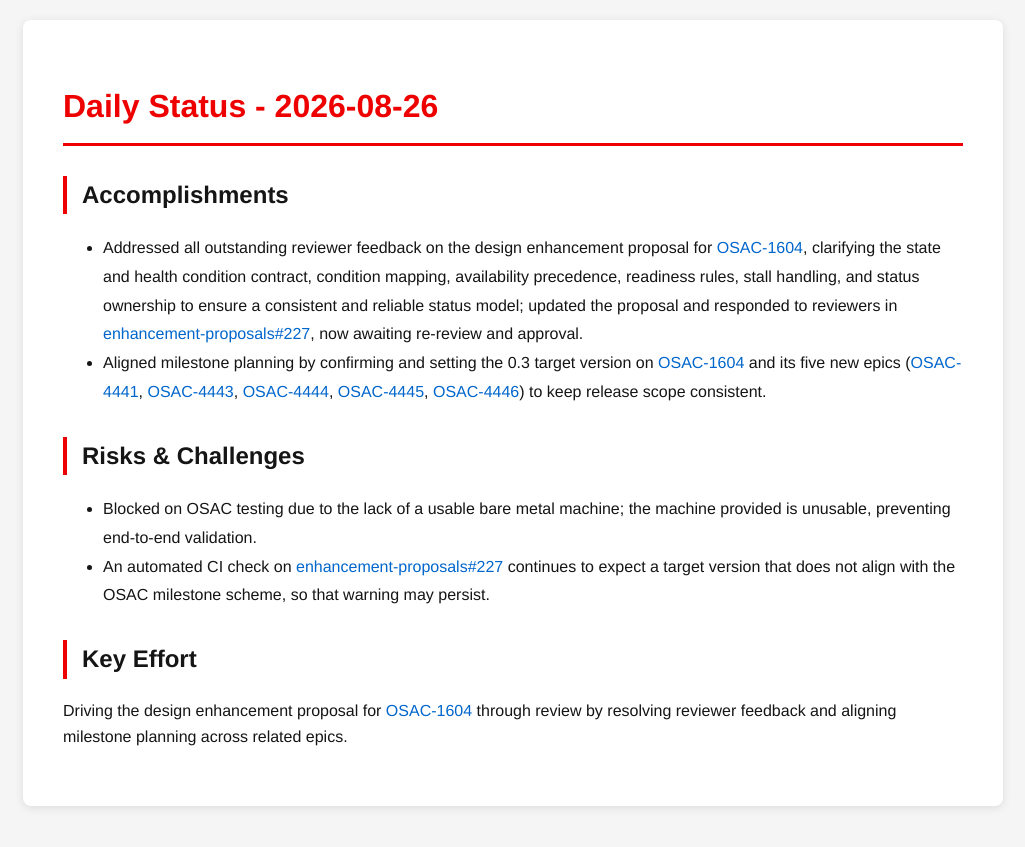
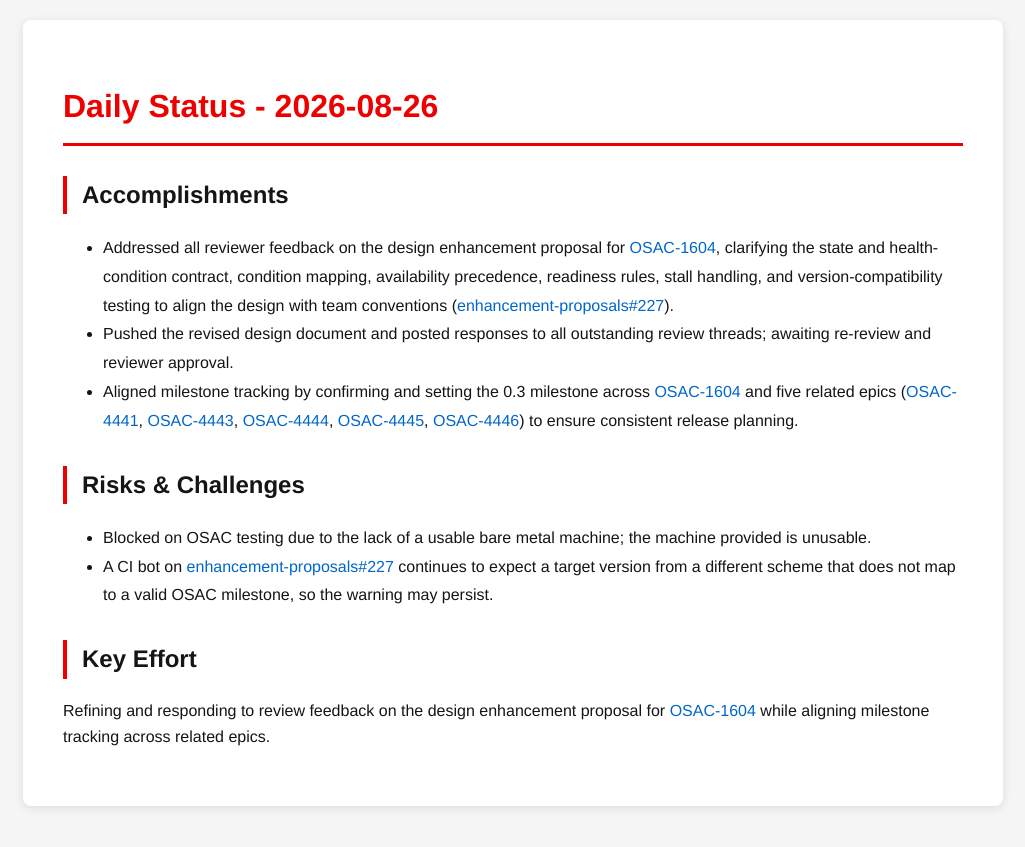
Before and after one commit to tzvatot/daily-status, a Jekyll site: the page built from 2026-08-26.md, in a window 1280 px wide. Shown: the top 847 px of the page, without its empty margins (127-1152 px from the left). Built offline with Jekyll 4.4.1, drawn with Linux system fonts in a browser that asks for light colours.

Commit message:
Daily status update - 2026-08-26

```diff
--- a/2026-08-26.md
+++ b/2026-08-26.md
@@ -7,12 +7,13 @@ date: 2026-08-26
 # Daily Status - 2026-08-26
 
 ## Accomplishments
-- Addressed all outstanding reviewer feedback on the design enhancement proposal for [OSAC-1604](https://redhat.atlassian.net/browse/OSAC-1604), clarifying the state and health condition contract, condition mapping, availability precedence, readiness rules, stall handling, and status ownership to ensure a consistent and reliable status model; updated the proposal and responded to reviewers in [enhancement-proposals#227](https://github.com/osac-project/enhancement-proposals/pull/227), now awaiting re-review and approval.
-- Aligned milestone planning by confirming and setting the 0.3 target version on [OSAC-1604](https://redhat.atlassian.net/browse/OSAC-1604) and its five new epics ([OSAC-4441](https://redhat.atlassian.net/browse/OSAC-4441), [OSAC-4443](https://redhat.atlassian.net/browse/OSAC-4443), [OSAC-4444](https://redhat.atlassian.net/browse/OSAC-4444), [OSAC-4445](https://redhat.atlassian.net/browse/OSAC-4445), [OSAC-4446](https://redhat.atlassian.net/browse/OSAC-4446)) to keep release scope consistent.
+- Addressed all reviewer feedback on the design enhancement proposal for [OSAC-1604](https://redhat.atlassian.net/browse/OSAC-1604), clarifying the state and health-condition contract, condition mapping, availability precedence, readiness rules, stall handling, and version-compatibility testing to align the design with team conventions ([enhancement-proposals#227](https://github.com/osac-project/enhancement-proposals/pull/227)).
+- Pushed the revised design document and posted responses to all outstanding review threads; awaiting re-review and reviewer approval.
+- Aligned milestone tracking by confirming and setting the 0.3 milestone across [OSAC-1604](https://redhat.atlassian.net/browse/OSAC-1604) and five related epics ([OSAC-4441](https://redhat.atlassian.net/browse/OSAC-4441), [OSAC-4443](https://redhat.atlassian.net/browse/OSAC-4443), [OSAC-4444](https://redhat.atlassian.net/browse/OSAC-4444), [OSAC-4445](https://redhat.atlassian.net/browse/OSAC-4445), [OSAC-4446](https://redhat.atlassian.net/browse/OSAC-4446)) to ensure consistent release planning.
 
 ## Risks & Challenges
-- Blocked on OSAC testing due to the lack of a usable bare metal machine; the machine provided is unusable, preventing end-to-end validation.
-- An automated CI check on [enhancement-proposals#227](https://github.com/osac-project/enhancement-proposals/pull/227) continues to expect a target version that does not align with the OSAC milestone scheme, so that warning may persist.
+- Blocked on OSAC testing due to the lack of a usable bare metal machine; the machine provided is unusable.
+- A CI bot on [enhancement-proposals#227](https://github.com/osac-project/enhancement-proposals/pull/227) continues to expect a target version from a different scheme that does not map to a valid OSAC milestone, so the warning may persist.
 
 ## Key Effort
-Driving the design enhancement proposal for [OSAC-1604](https://redhat.atlassian.net/browse/OSAC-1604) through review by resolving reviewer feedback and aligning milestone planning across related epics.
+Refining and responding to review feedback on the design enhancement proposal for [OSAC-1604](https://redhat.atlassian.net/browse/OSAC-1604) while aligning milestone tracking across related epics.
```
